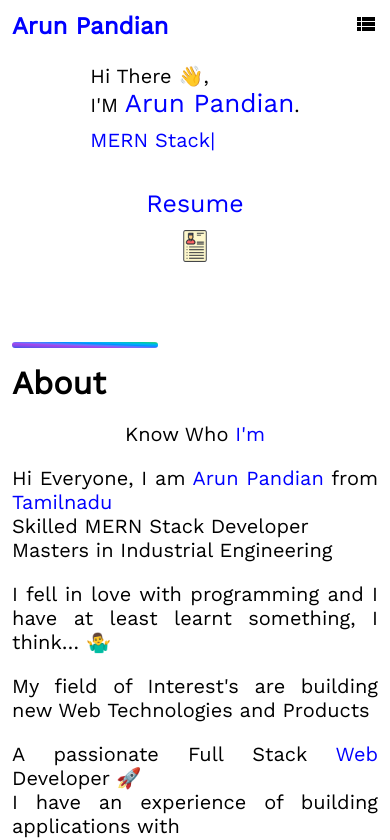
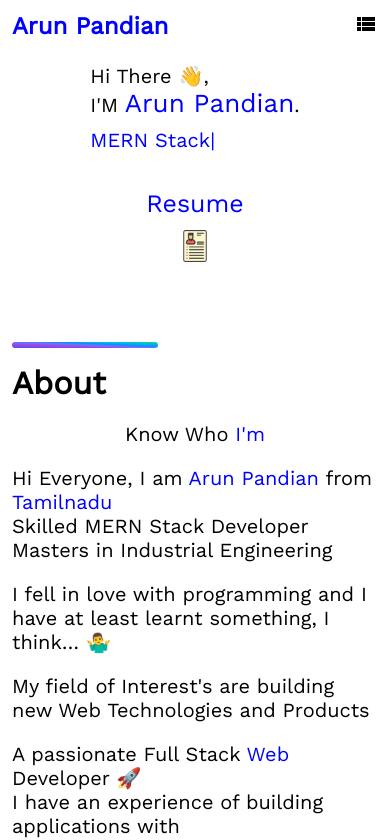
Before and after one commit to arun2516/portfolio, a React (Create React App) app: page / in a window 390 px wide. Shown: the top 840 px of the page. Built offline with nearby package versions, Linux system fonts and the light colour scheme.

Commit message:
add:changes

```diff
--- a/src/components/body/about2/about2.css
+++ b/src/components/body/about2/about2.css
@@ -44,7 +44,7 @@
 
     .about-info{
         font-size: 20px;
-        text-align: justify;
+
     }
 
     .info-name{
```
